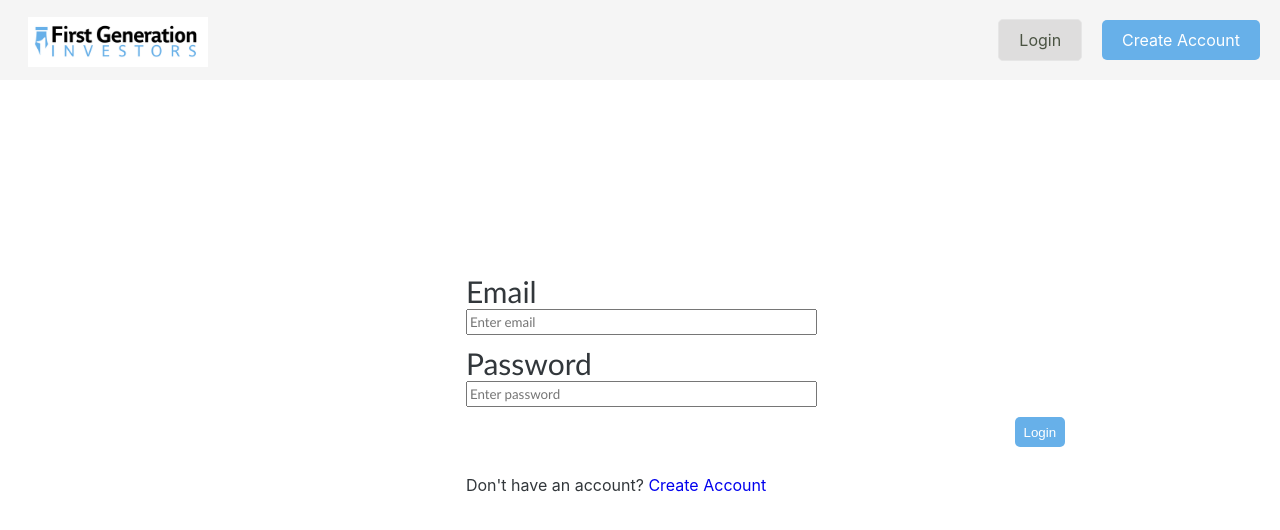
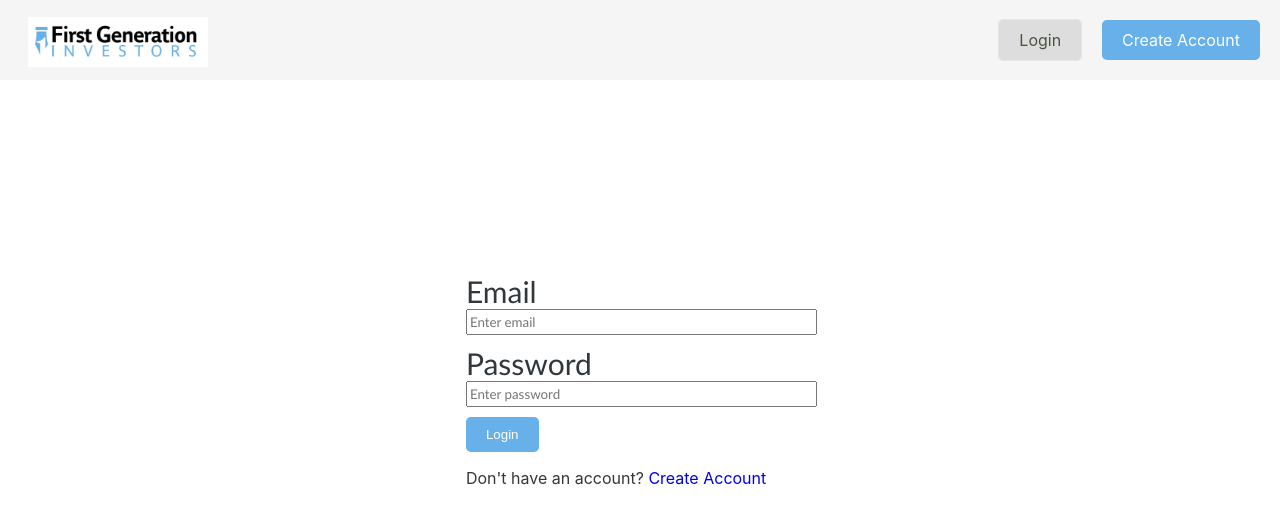
Before and after one commit to cfgjc24/Team-1, a React (Create React App) app: page /login in a window 1280 px wide. Shown: the top 530 px of the page. Built offline with nearby package versions, Linux system fonts and the light colour scheme; no server answers.

Commit message:
adjust button alignment

```diff
--- a/src/components/Account.css
+++ b/src/components/Account.css
@@ -33,7 +33,7 @@
     margin-bottom:10px;
 }
 
-.button {
+.submitButton {
     background-color: #67b0e9;
     color: #ffffff;
     padding: 10px 20px;
@@ -44,7 +44,7 @@
     border: none;
 }
 
-.button:hover {
+.submitButton:hover {
     background-color: #265f8a;
   }
 
--- a/src/components/Create.js
+++ b/src/components/Create.js
@@ -83,7 +83,7 @@ function Signup() {
         <div className="btn">
           {error ? <p className="login-error">{error}</p> : null}
           <Link to="/menu" className="link">
-            <button className="button" title="Login" aria-label="Login" type="submit">
+            <button className="submitButton" title="Login" aria-label="Login" type="submit">
               Create account
             </button>
           </Link>
--- a/src/components/Login.js
+++ b/src/components/Login.js
@@ -84,7 +84,7 @@ function Login() {
         <div className="btn">
           {error ? <p className="login-error">{error}</p> : null}
           <Link to="/menu" className="link">
-            <button className="button" title="Login" aria-label="Login" type="submit">
+            <button className="submitButton" title="Login" aria-label="Login" type="submit">
               Login
             </button>
           </Link>
```
